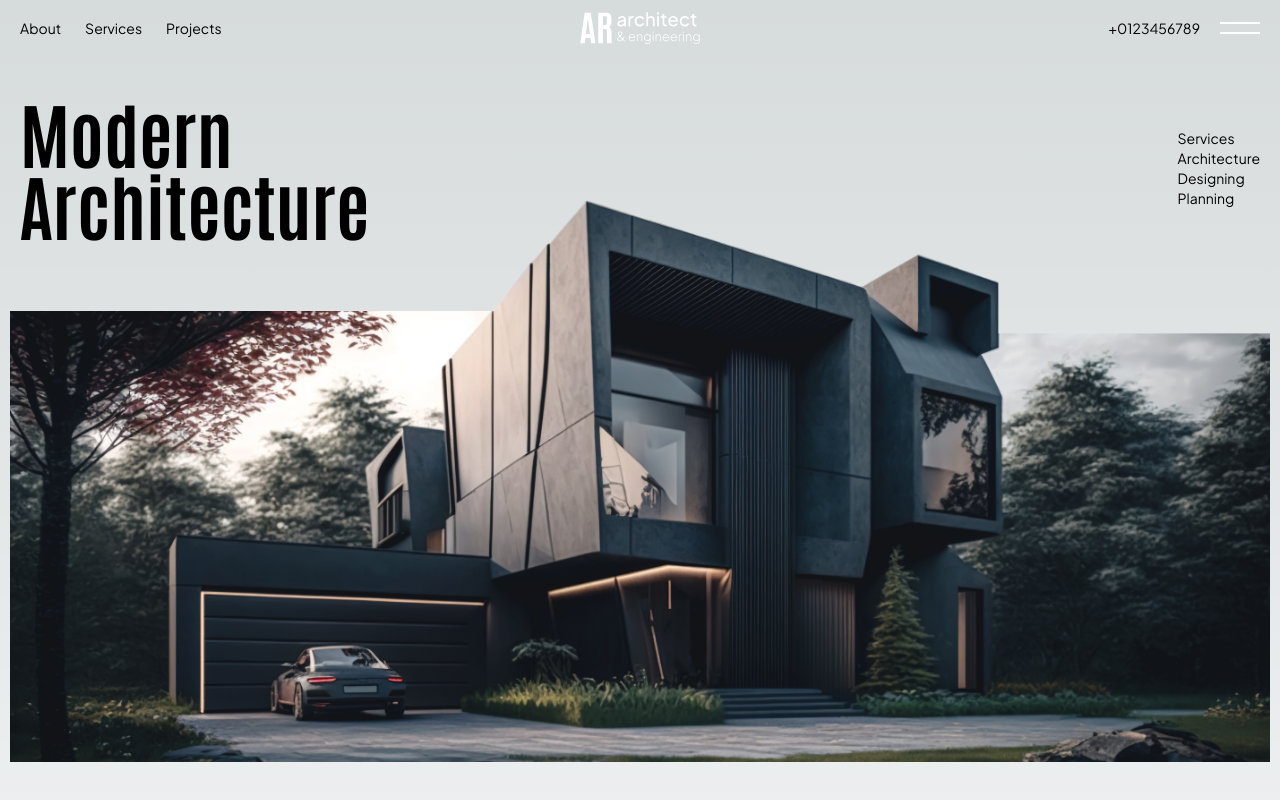
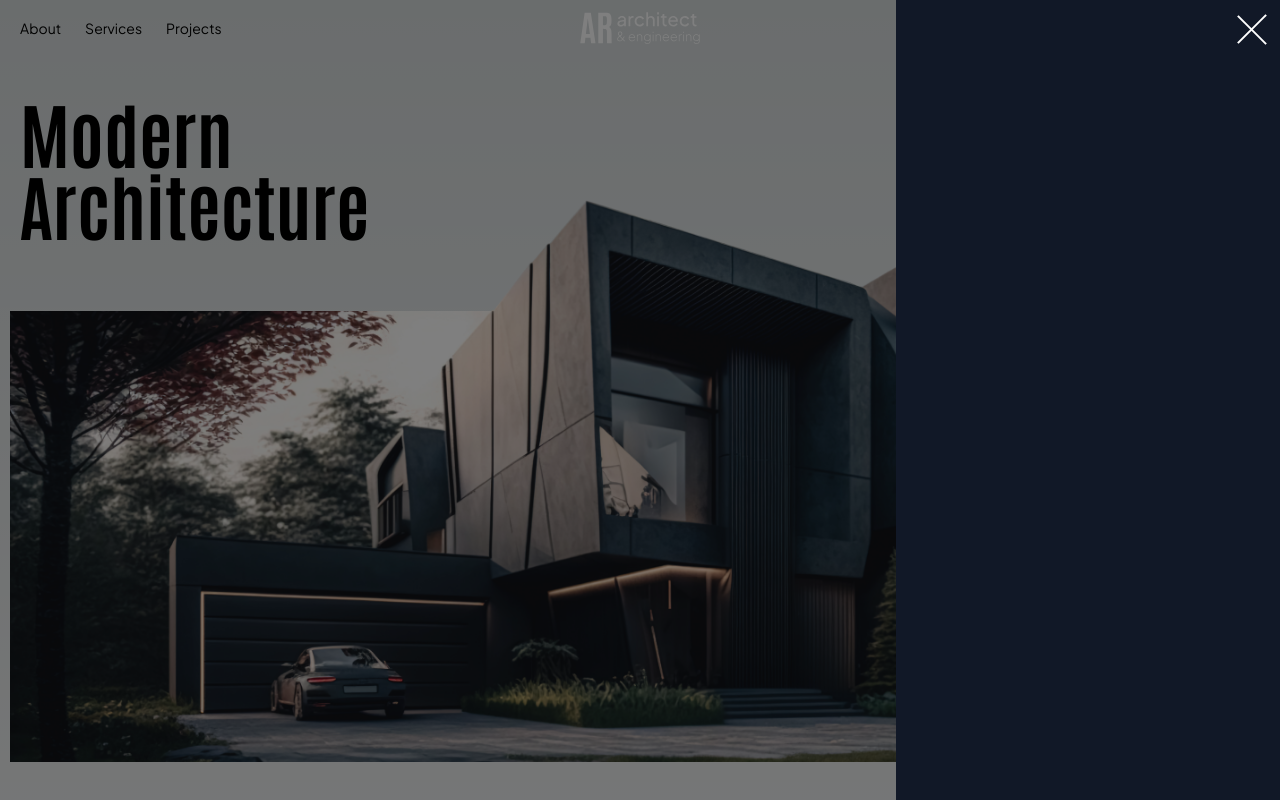
Before and after one commit to shaz1d/ar-architect-and-engineering, a Next.js app: page / in a window 1280 px wide. Shown: the top 800 px of the page. Built offline with nearby package versions, Linux system fonts and the light colour scheme.

Commit message:
fix: navbar overlay fixed

```diff
--- a/src/components/Navbar.tsx
+++ b/src/components/Navbar.tsx
@@ -2,26 +2,16 @@
 import { cn } from "@/lib/utils";
 import Image from "next/image";
 import Link from "next/link";
-import { useState, useEffect, useRef } from "react";
+import { useState } from "react";
 const Navbar = () => {
-  const [menuOpen, setMenuOpen] = useState(false);
-  const sidebarRef = useRef<HTMLDivElement>(null);
-  useEffect(() => {
-    const handleClickOutside = (event: MouseEvent) => {
-      if (
-        sidebarRef.current &&
-        !sidebarRef.current.contains(event.target as HTMLElement)
-      ) {
-        setMenuOpen(false);
+  const [menuOpen, setMenuOpen] = useState(true);
+
+  const handleClose = (e: React.MouseEvent<HTMLDivElement, MouseEvent>) => {
+    if (e.target === e.currentTarget) {
+      if (menuOpen) setMenuOpen(false);
     }
   };
 
-    document.addEventListener("mousedown", handleClickOutside);
-
-    return () => {
-      document.removeEventListener("mousedown", handleClickOutside);
-    };
-  }, []);
   return (
     <header className="z-10">
       <nav className="container-x grid grid-cols-2 md:grid-cols-3 gap-5 items-center">
@@ -67,7 +57,13 @@ const Navbar = () => {
         </div>
       </nav>
       <div
-        ref={sidebarRef}
+        className={cn(
+          "w-full min-h-screen bg-black/50 fixed inset-0 transition duration-500 ease-in-out",
+          menuOpen ? "opacity-100" : " opacity-0 pointer-events-none"
+        )}
+        onClick={handleClose}
+      >
+        <div
           className={cn(
             "fixed flex top-0 right-0 min-h-screen w-full max-w-80 md:max-w-sm transition duration-500 ease-in-out  bg-gray-900",
             menuOpen ? "translate-x-0 delay-300" : "translate-x-full delay-0"
@@ -91,6 +87,7 @@ const Navbar = () => {
             ></span>
           </button>
         </div>
+      </div>
     </header>
   );
 };
```
Lines whose indentation alone changed are shown as unchanged.
